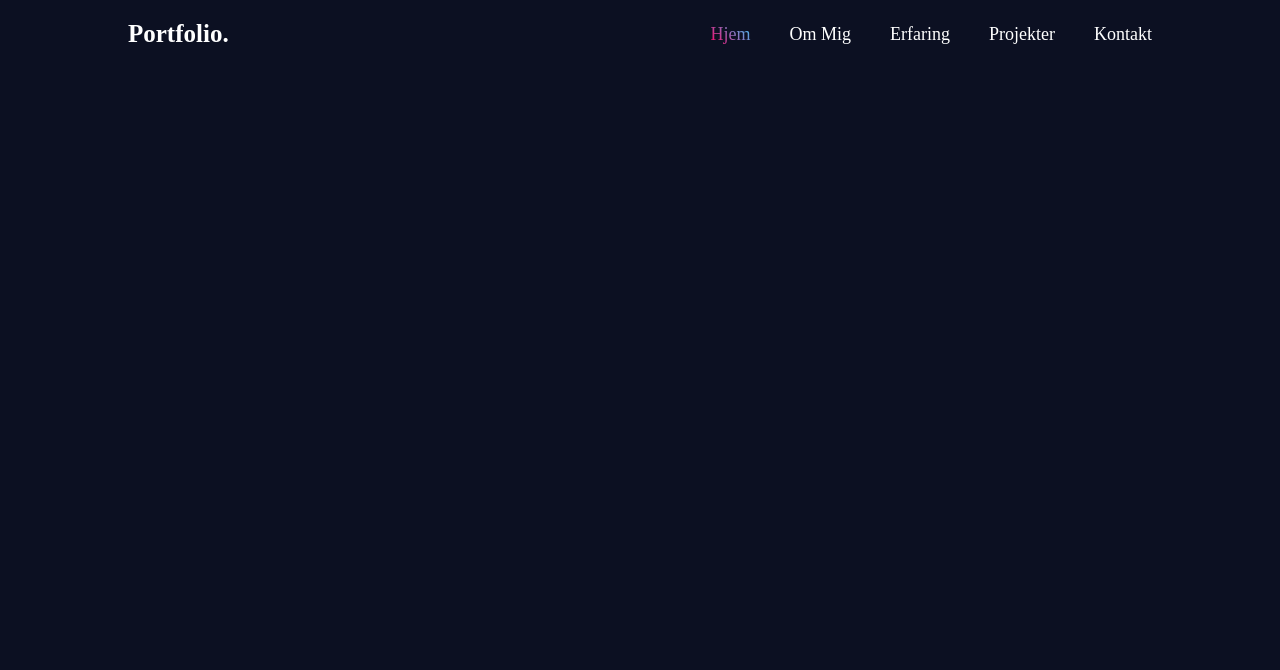
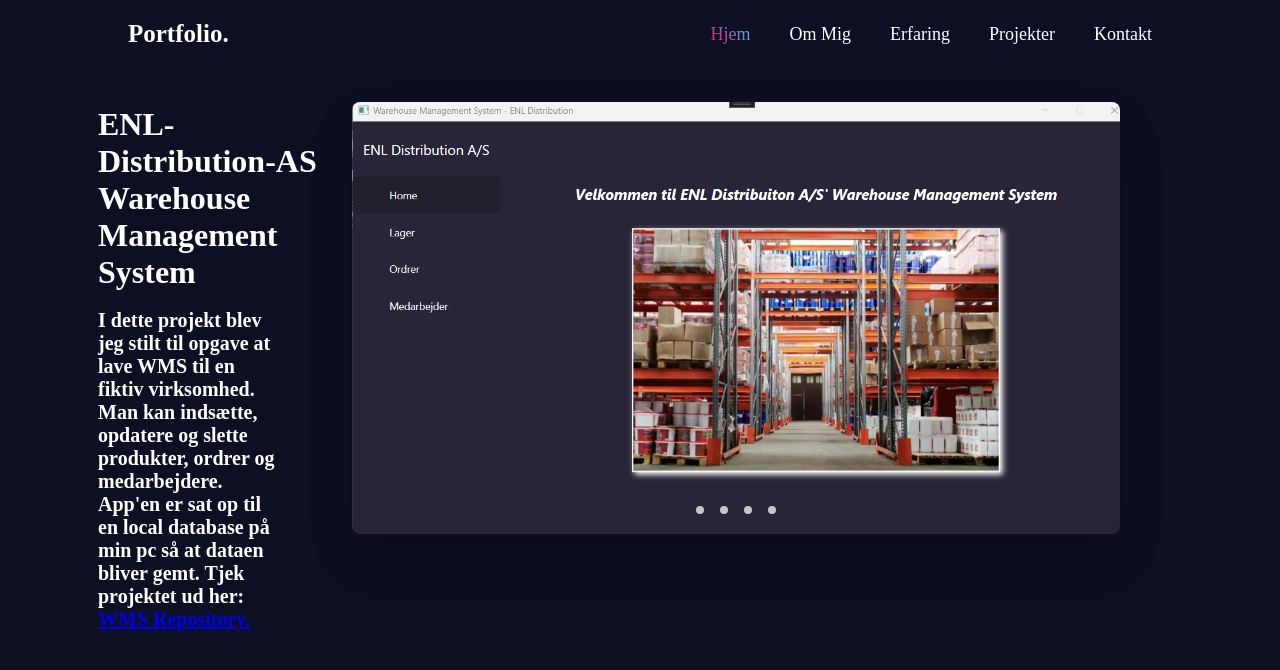
Before and after one commit to HrSejer/Portfolio, a plain HTML site: page Projekter.html in a window 1280 px wide. Drawn offline with nearby package versions, Linux system fonts and the light colour scheme.

Commit message:
Added Image-Slider og relevant text to Project page

```diff
--- a/Projekter.html
+++ b/Projekter.html
@@ -21,13 +21,36 @@
             <a href="Kontakt.html" style="--i:5;" title="Mine kontaktoplysninger">Kontakt</a>
         </nav>
     </header>
-    <section class="container">
-        <div class="slider-wrapper">
-            <div class="slider">
+    <section class="homeOmMig">
+        <div class="home-content">
+            <br>
+            <br>
+            <h2>ENL-Distribution-AS Warehouse Management System</h2>
+            <br>
+            <h4>I dette projekt blev jeg stilt til opgave at lave WMS til en fiktiv virksomhed. Man kan indsætte, opdatere og slette produkter, ordrer og medarbejdere. App'en er sat op til en local database på min pc så at dataen bliver gemt.
+                Tjek projektet ud her: <a href="https://github.com/HrSejer/WMS---ENL-Distribution-AS" target="_blank">WMS Repository.</a></h4>
+        </div>
+        <section class="container">
+            <div class="slider-wrapper">
+                <div class="slider">
+                    <img id="slide-1" src="PortfolioImages/ENLDistributionStart.png"
+                        alt="Startsiden af ENL Distruíbution Warehouse Management System" />
+                    <img id="slide-2" src="PortfolioImages/ENLDistributionProductView.png" alt="Produkt side" />
+                    <img id="slide-3" src="PortfolioImages/ENLDistributionProductEdit.png"
+                        alt="Edit siden af et valgt produkt" />
+                    <img id="slide-4" src="PortfolioImages/ENLDistributionProductAdd.png"
+                        alt="Add siden af produkter" />
+                </div>
+                <div class="slider-nav">
+                    <a href="#slide-1"></a>
+                    <a href="#slide-2"></a>
+                    <a href="#slide-3"></a>
+                    <a href="#slide-4"></a>
+                </div>
+            </div>
+        </section>
+    </section>
 
-            </div>
-        </div>
-    </section>
 </body>
 
 </html>
--- a/style.css
+++ b/style.css
@@ -565,7 +565,56 @@ form textarea {
     font-size: 18px;
     border-radius: 6px;
 }
+/*IMAGE-SLIDER*/
+.container{
+    padding: 2rem;
+    animation: slideTop 2s ease forwards;
+}
 
+.slider-wrapper{
+    position: relative;
+    max-width: 48rem;
+    margin: 0 auto;
+}
+
+.slider{
+    display: flex;
+    aspect-ratio: 16 / 9;
+    overflow-x: auto;
+    scroll-snap-type: x mandatory;
+    scroll-behavior: smooth;
+    box-shadow: 0 1.5rem 3rem -0.75rem hsla(0, 0%, 0%, 0.25);
+    border-radius: 0.5rem;
+}
+
+.slider img{
+    flex: 1 0 100%;
+    scroll-snap-align: start;
+    object-fit: cover;
+}
+
+.slider-nav{
+    display: flex;
+    column-gap: 1rem;
+    position: absolute;
+    bottom: 1.25rem;
+    left: 50%;
+    transform: translateX(-50%);
+    z-index: 1;
+}
+
+.slider-nav a{
+    width: 0.5rem;
+    height: 0.5rem;
+    border-radius: 50%;
+    background-color: #fff;
+    opacity: 0.75;
+    transition: opacity ease 250ms;
+}
+
+.slider-nav a:hover{
+    opacity: 1;
+}
 /*ANIMATIONER*/
 
 @keyframes slideTop {
```
Also changed, not shown: PortfolioImages/ENLDistributionProductAdd.png (added), PortfolioImages/ENLDistributionProductEdit.png (added), PortfolioImages/ENLDistributionProductView.png (added), PortfolioImages/ENLDistributionStart.png (added).
